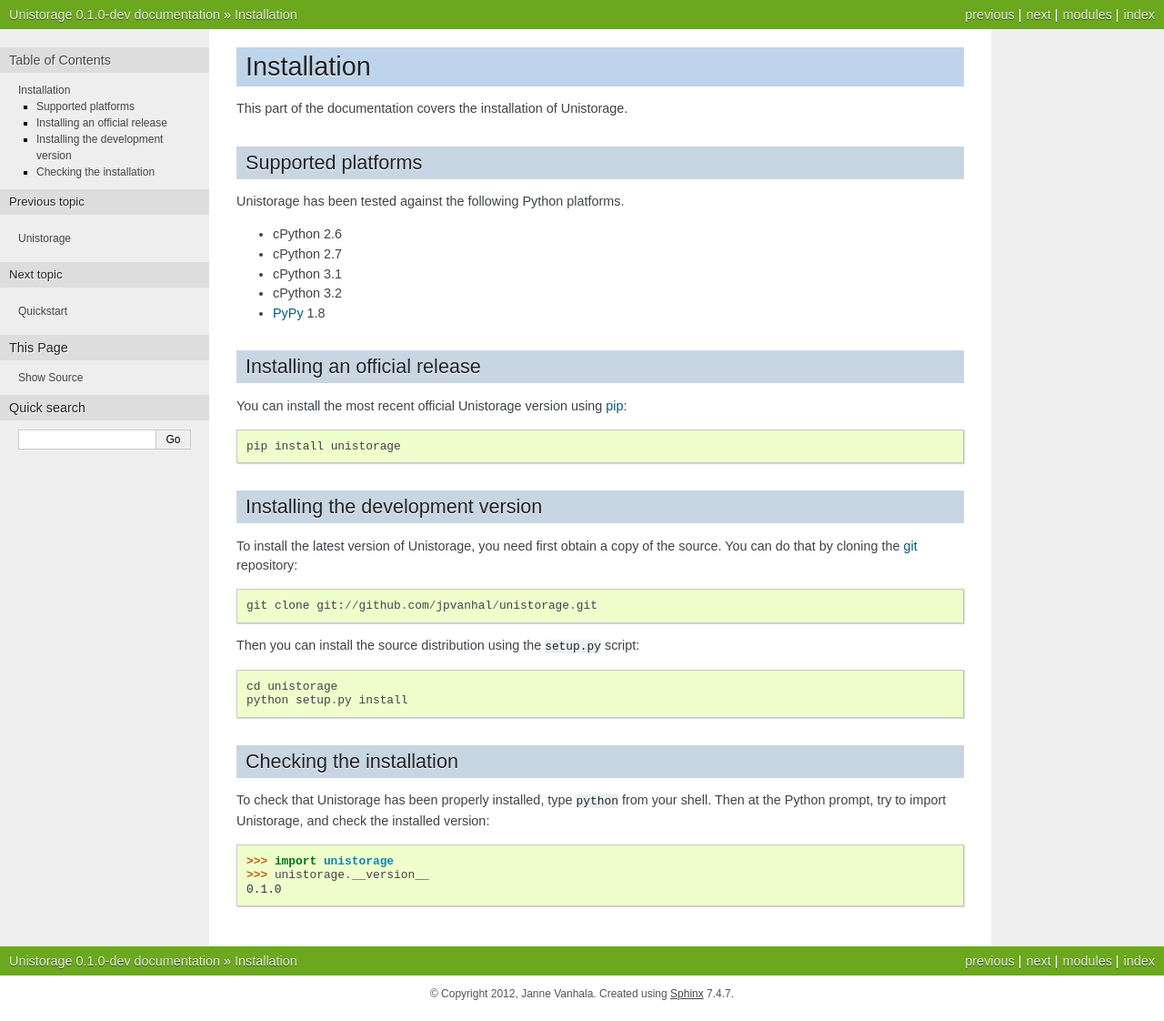
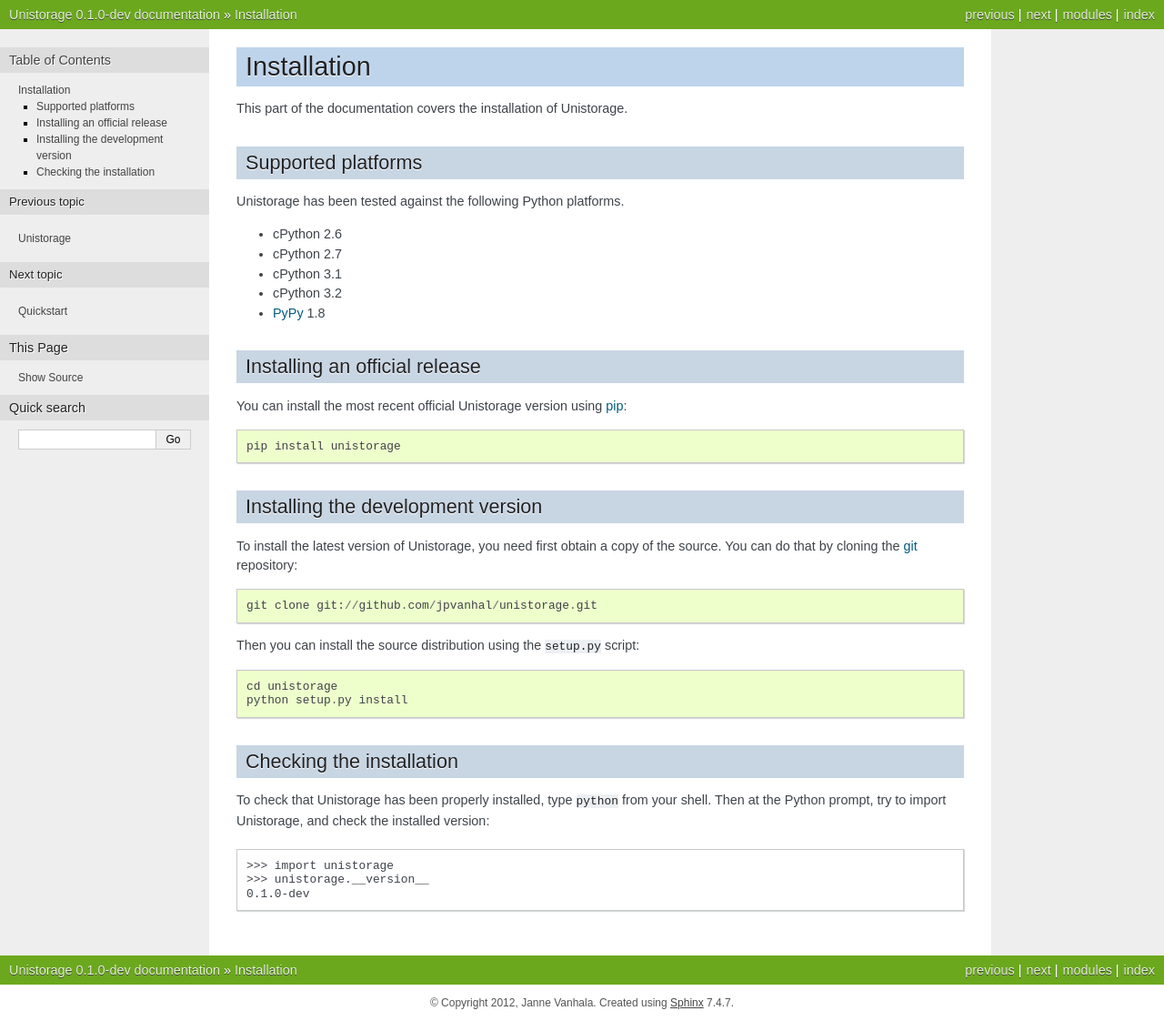
Before and after one commit to jpvanhal/siilo, a Sphinx documentation site: the page built from docs/installation.rst, in a window 1280 px wide. Shown: the whole page at 91% size. Built offline with Sphinx 7.4.7, drawn with Linux system fonts in a browser that asks for light colours; part of the change alters nothing that is shown.

```diff
--- a/docs/installation.rst
+++ b/docs/installation.rst
@@ -45,8 +45,10 @@ script::
 Checking the installation
 -------------------------
 
-To check that Unistorage has been properly installed, type ``python`` from your shell. Then at the Python prompt, try to import Unistorage, and check the installed version::
+To check that Unistorage has been properly installed, type ``python`` from your shell. Then at the Python prompt, try to import Unistorage, and check the installed version:
+
+.. parsed-literal::
 
     >>> import unistorage
     >>> unistorage.__version__
-    0.1.0
+    |release|
```
